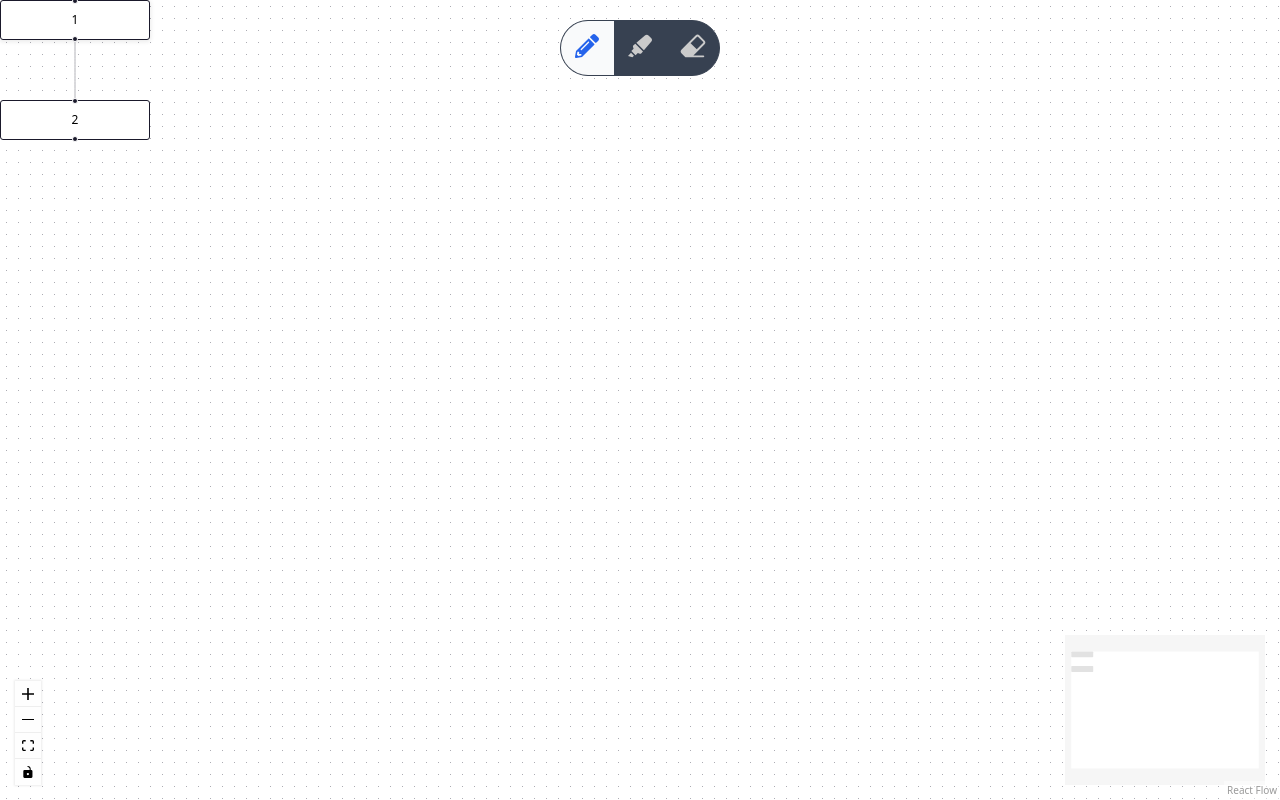
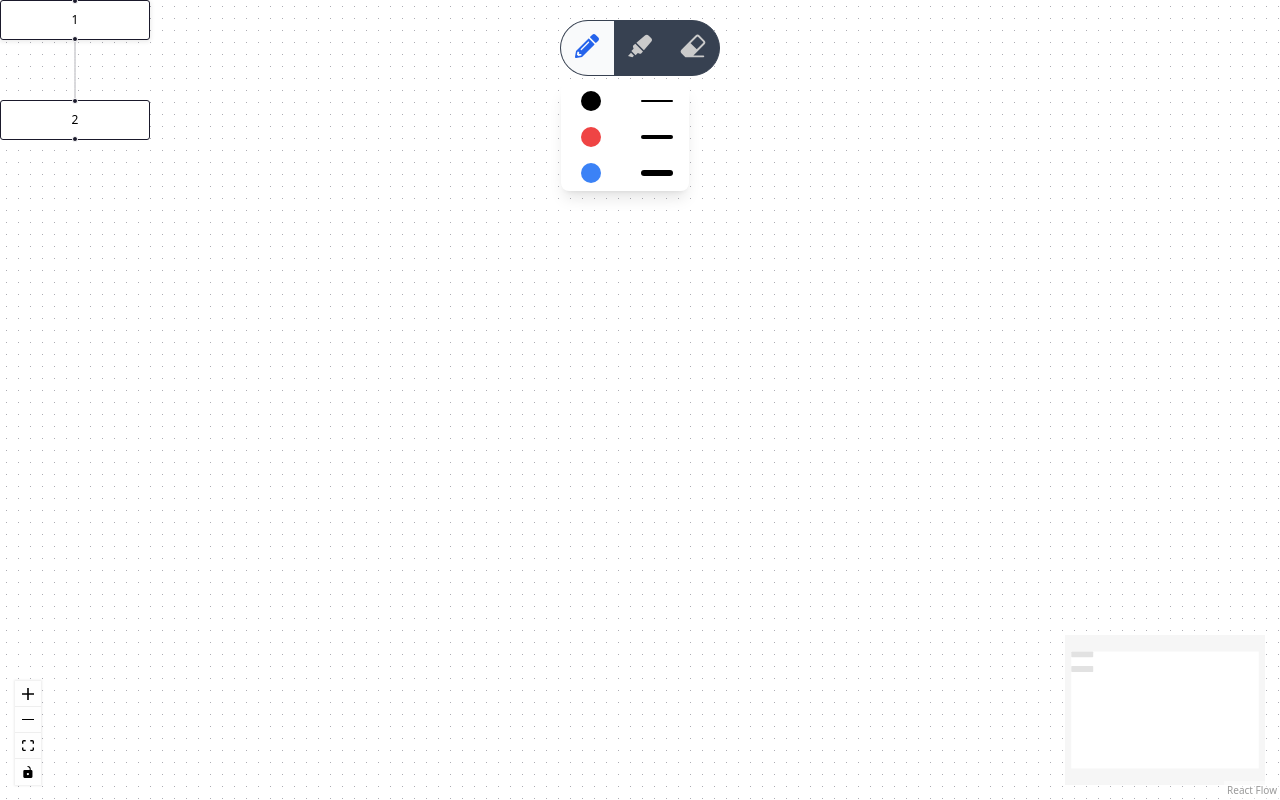
Before and after one commit to codingprovide/brain-note, a React (Vite) app: page / in a window 1280 px wide. Both pictures are taken after a click on the button 587 px from the left and 48 px from the top of the page. Built offline with nearby package versions, Linux system fonts and the light colour scheme.

Commit message:
feat:Drop-Down顯示 1.點擊鉛筆或螢光筆顯示清單 2.點擊其他地方清單消失

```diff
--- a/src/components/PrainToolsBar.jsx
+++ b/src/components/PrainToolsBar.jsx
@@ -4,18 +4,39 @@ import { FaHighlighter } from "react-icons/fa";
 import { PiEraserFill } from "react-icons/pi";
 
 export default function PaintToolsBar() {
-  const [show, setShow] = useState(true);
+  const [isToolbarOpen, setIsToolbarOpen] = useState(true);
+  const [isDropdownOpen, setIsDropdownOpen] = useState(false);
   const [activeTool, setActiveTool] = useState("pencil");
   const buttonRef = useRef(null);
+  const dropdownRef = useRef(null);
 
   const handleToolClick = (tool) => {
     setActiveTool(tool);
     console.log("Tool:", activeTool);
+    if (tool === "pencil" || tool === "highlighter") {
+      setIsDropdownOpen(true);
+      console.log("Dropdown open");
+    } else {
+      setIsDropdownOpen(false);
+    }
   };
 
+  const handleClickOutside = (event) => {
+    if (dropdownRef.current && !dropdownRef.current.contains(event.target)) {
+      setIsDropdownOpen(false);
+    }
+  };
+  useEffect(() => {
+    document.addEventListener("click", handleClickOutside);
+    return () => {
+      document.removeEventListener("click", handleClickOutside);
+    };
+  }, []);
+
   return (
+    <div ref={dropdownRef}>
+      {isToolbarOpen && (
         <div className="fixed z-50 w-full h-14 max-w-40 -translate-x-1/2 left-1/2 top-5 bg-[#374151] border border-[#374151] rounded-full dark:bg-gray-700 dark:border-gray-600">
-      {show && (
           <div className="grid h-full max-w-lg grid-cols-3 mx-auto">
             <button
               onClick={() => handleToolClick("pencil")}
@@ -29,7 +50,9 @@ export default function PaintToolsBar() {
             <button
               onClick={() => handleToolClick("highlighter")}
               className={`inline-flex flex-col items-center justify-center px-5 hover:bg-gray-50 active:bg-gray-50 focus:bg-gray-50 dark:hover:bg-gray-800 group focus:outline-none ${
-              activeTool === "highlighter" ? "text-blue-600" : "text-[#CBCBCB]"
+                activeTool === "highlighter"
+                  ? "text-blue-600"
+                  : "text-[#CBCBCB]"
               }`}
             >
               <FaHighlighter className="text-2xl mb-1 dark:text-gray-400 group-hover:text-blue-600" />
@@ -43,6 +66,35 @@ export default function PaintToolsBar() {
               <PiEraserFill className="text-3xl mb-1 dark:text-gray-400 group-hover:text-blue-600" />
             </button>
           </div>
+          {isDropdownOpen && (
+            <div className="z-10 bg-white divide-y divide-gray-100 rounded-lg shadow-lg w-32 dark:bg-gray-700 dark:divide-gray-600 mt-2">
+              <div className="flex">
+                <ul className="text-sm text-gray-700 dark:text-gray-200 w-1/2">
+                  <li className="flex items-center py-2 px-5 rounded-md cursor-pointer hover:bg-gray-100 dark:hover:bg-gray-600 ">
+                    <div className="w-5 h-5 rounded-full cursor-pointer bg-black" />
+                  </li>
+                  <li className="flex items-center py-2 px-5 rounded-md cursor-pointer hover:bg-gray-100 dark:hover:bg-gray-600 ">
+                    <div className="w-5 h-5 rounded-full cursor-pointer bg-red-500" />
+                  </li>
+                  <li className="flex items-center py-2 px-5 rounded-md cursor-pointer hover:bg-gray-100 dark:hover:bg-gray-600 ">
+                    <div className="w-5 h-5 rounded-full cursor-pointer bg-blue-500" />
+                  </li>
+                </ul>
+                <ul className="text-sm text-gray-700 dark:text-gray-200 w-1/2">
+                  <li className="flex items-center py-[17px] px-4 rounded-md cursor-pointer hover:bg-gray-100 dark:hover:bg-gray-600">
+                    <div className="h-[2px] w-20 cursor-pointer bg-black rounded-md " />
+                  </li>
+                  <li className="flex items-center py-[16px] px-4 rounded-md cursor-pointer hover:bg-gray-100 dark:hover:bg-gray-600">
+                    <div className="h-[4px] w-20 cursor-pointer bg-black rounded-md" />
+                  </li>
+                  <li className="flex items-center py-[15px] px-4 rounded-md cursor-pointer hover:bg-gray-100 dark:hover:bg-gray-600">
+                    <div className="h-[6px] w-20 cursor-pointer bg-black rounded-md" />
+                  </li>
+                </ul>
+              </div>
+            </div>
+          )}
+        </div>
       )}
     </div>
   );
```
Lines whose indentation alone changed are shown as unchanged.
